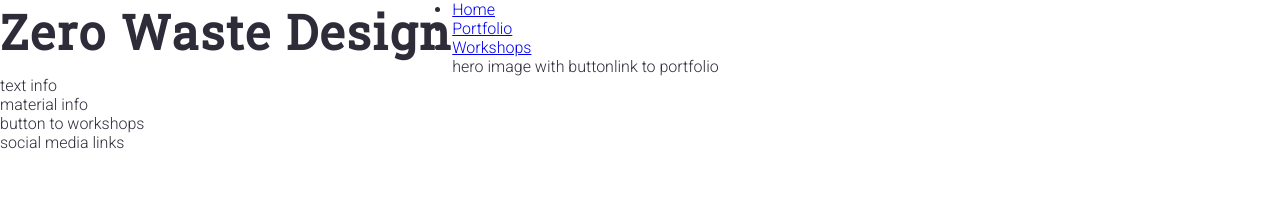
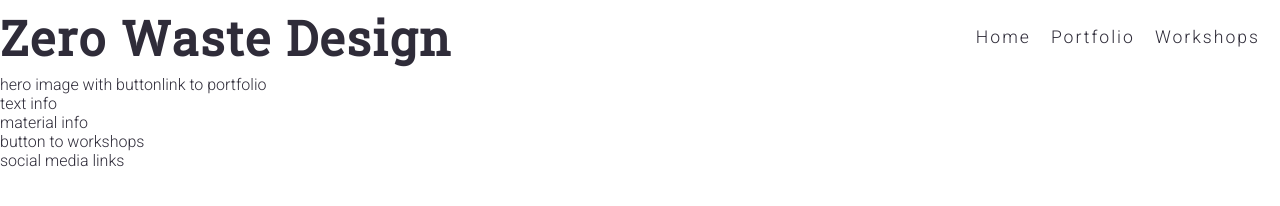
Before and after one commit to MaryAnneLee/zero-waste-design, a plain HTML site: page index.html in a window 1280 px wide. Drawn offline with Linux system fonts and the light colour scheme.

Commit message:
Add styles to navigation bar

```diff
--- a/assets/css/style.css
+++ b/assets/css/style.css
@@ -23,3 +23,31 @@ h1, h2 {
     float: left;
     font-size: 300%;
 }
+
+/* navigation links*/
+
+#menu {
+    font-size: 110%;
+    letter-spacing: 2px;
+    display: flex;
+    justify-content: flex-end;
+}
+
+#menu, #logo {
+    line-height: 75px;
+}
+
+#menu li {
+    list-style-type: none;
+    margin-right: 20px;
+}
+
+#menu a {
+    text-decoration: none;
+    color: inherit;
+}
+
+#menu a:hover {
+    background-color: #fcf4eb;
+    padding: 4px;
+}
--- a/index.html
+++ b/index.html
@@ -16,7 +16,7 @@
             <h1 id="logo">Zero Waste Design</h1>
         </a>
         <nav>
-            <ul>
+            <ul id="menu">
                 <li><a href="index.html">Home</a></li>
                 <li><a href="portfolio.html">Portfolio</a></li>
                 <li><a href="workshops.html">Workshops</a></li>
```
